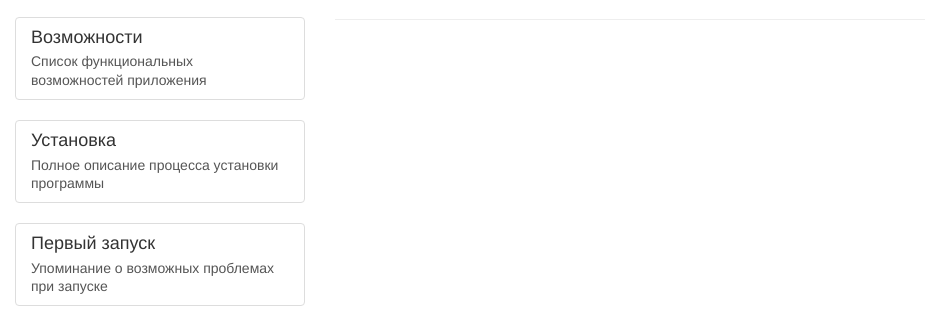
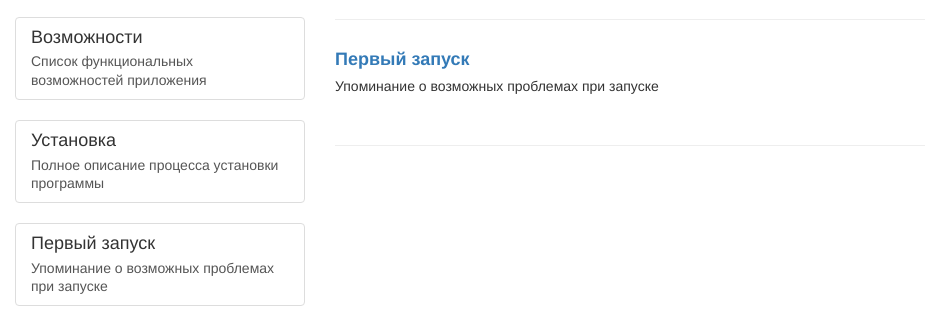
Before and after one commit to ZagirovAA/RogueDHCP, a plain HTML site: page help/settings.html in a window 1280 px wide. Shown: the part 195-509 px from the top of the page, without its empty margins (0-925 px from the left). Drawn offline with Linux system fonts and the light colour scheme.

Commit message:
Changed library

```diff
--- a/help/settings.html
+++ b/help/settings.html
@@ -70,6 +70,10 @@
         <div class="col-xs-9">
           <h4 class="text-primary"><b>Настройка</b></h4>
           <h5>Подробная инструкция по настройке приложения</h5><br><hr>
+        </div>
+        <div class="col-xs-9">
+          <h4 class="text-primary"><b>Первый запуск</b></h4>
+          <h5>Упоминание о возможных проблемах при запуске</h5><br><hr>
 
         </div>
       </div>
```
Also changed, not shown: help/index.html (+1 -1 lines), 5 other files.
